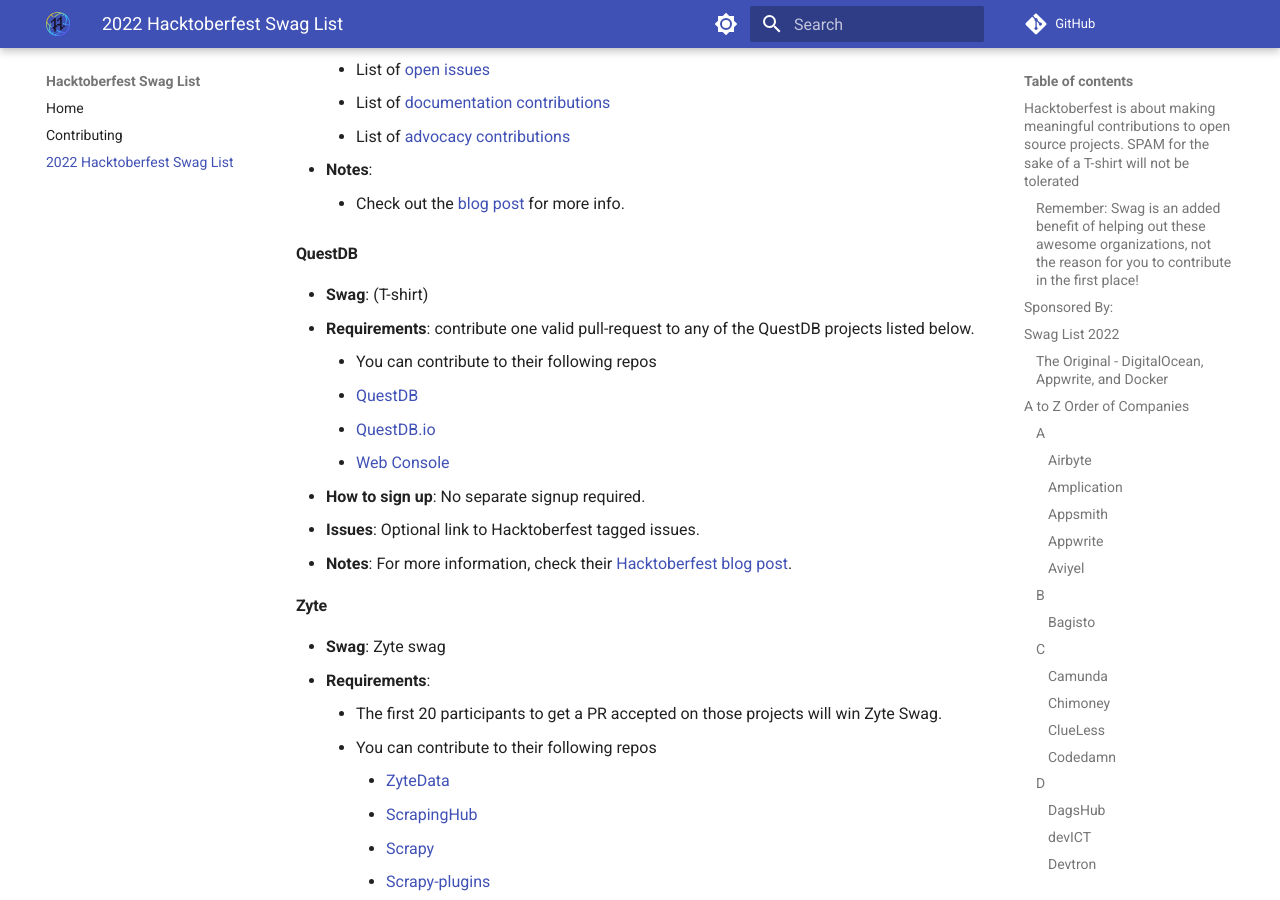
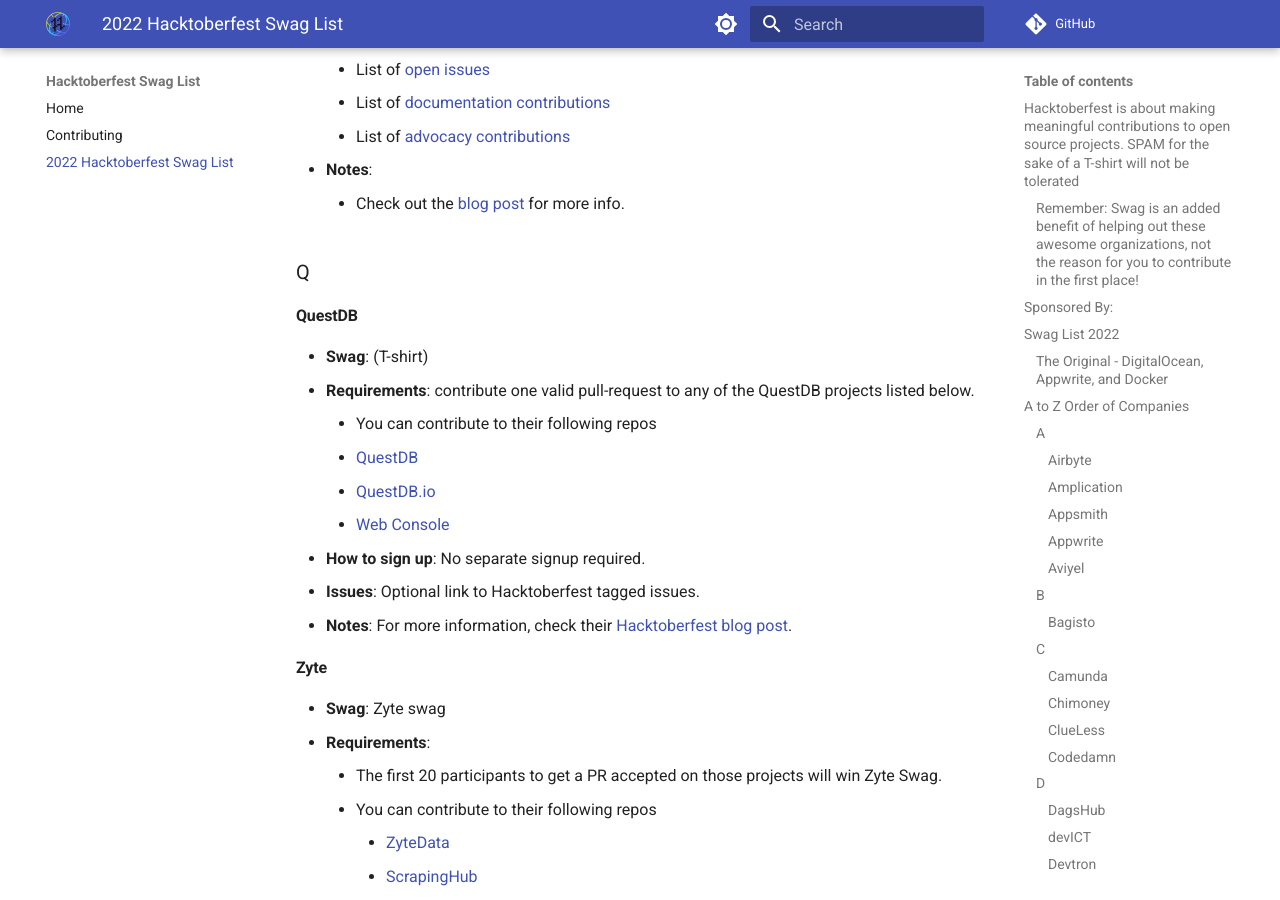
Before and after one commit to crweiner/hacktoberfest-swag-list, an MkDocs documentation site: the page built from docs/list.md, in a window 1280 px wide and 900 px high, scrolled down 23333 px. Built offline with MkDocs 1.6.1 and Material for MkDocs 9.7.7, drawn with Linux system fonts in a browser that asks for light colours; plug-ins that fetch from the network failed and are left out; comment, search, counter and statistics services are not loaded.

Commit message:
some more changes

```diff
--- a/docs/list.md
+++ b/docs/list.md
@@ -672,6 +672,7 @@
     - Check out the [blog post](https://platform.uno/blog/uno-platform-at-hacktoberfest-2022-prizes-and-how-to-participate/) for more info.
 
 
+### Q
 
 #### **QuestDB**
 
```
